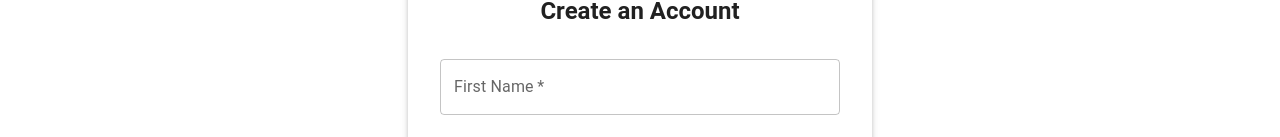
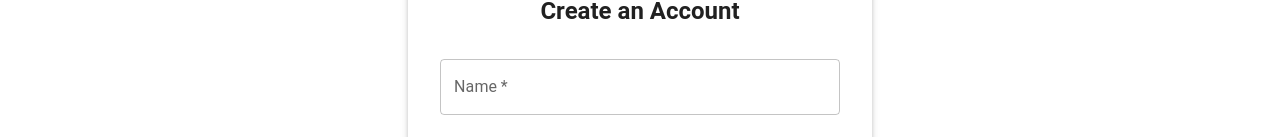
Before and after one commit to TaskManagmentApp/TMA-frontend, a React (Create React App) app: page /register in a window 1280 px wide. Shown: the part 161-298 px from the top of the page. Built offline with nearby package versions, Linux system fonts and the light colour scheme.

Commit message:
required field update

```diff
--- a/src/pages/Register.js
+++ b/src/pages/Register.js
@@ -47,7 +47,7 @@ const Register = () => {
         <form onSubmit={handleSubmit}>
           <TextField
             fullWidth
-            label="First Name"
+            label="Name"
             name="username"
             variant="outlined"
             margin="normal"
@@ -61,7 +61,6 @@ const Register = () => {
             name="email"
             variant="outlined"
             margin="normal"
-            required
             value={formData.email}
             onChange={handleChange}
           />
@@ -80,7 +79,6 @@ const Register = () => {
             name="address"
             variant="outlined"
             margin="normal"
-            required
             value={formData.address}
             onChange={handleChange}
           />
```
